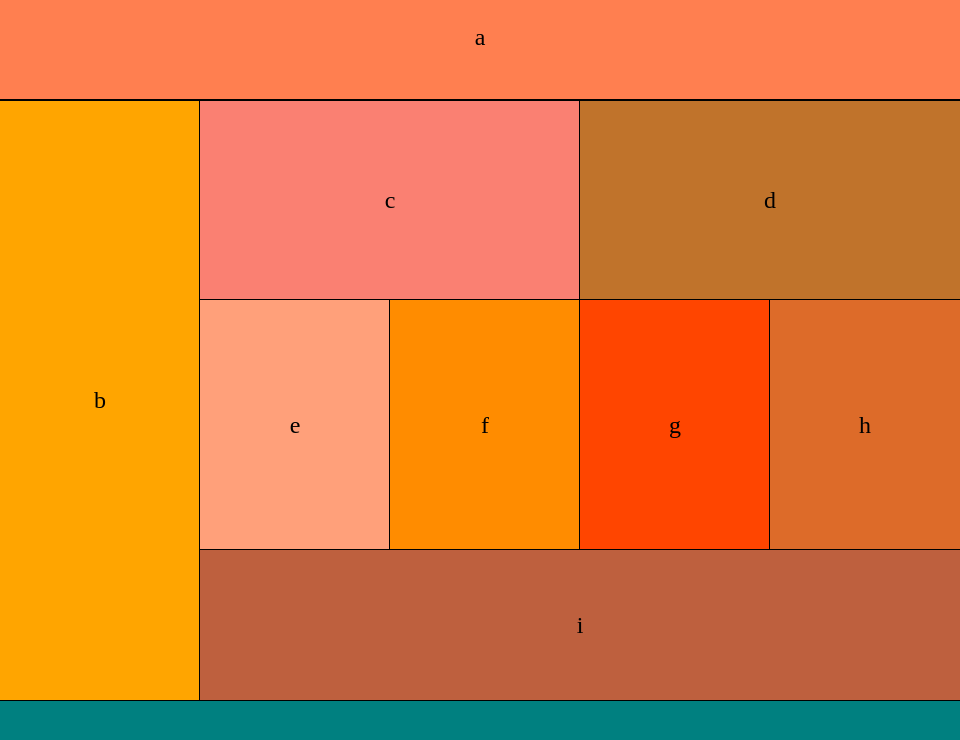
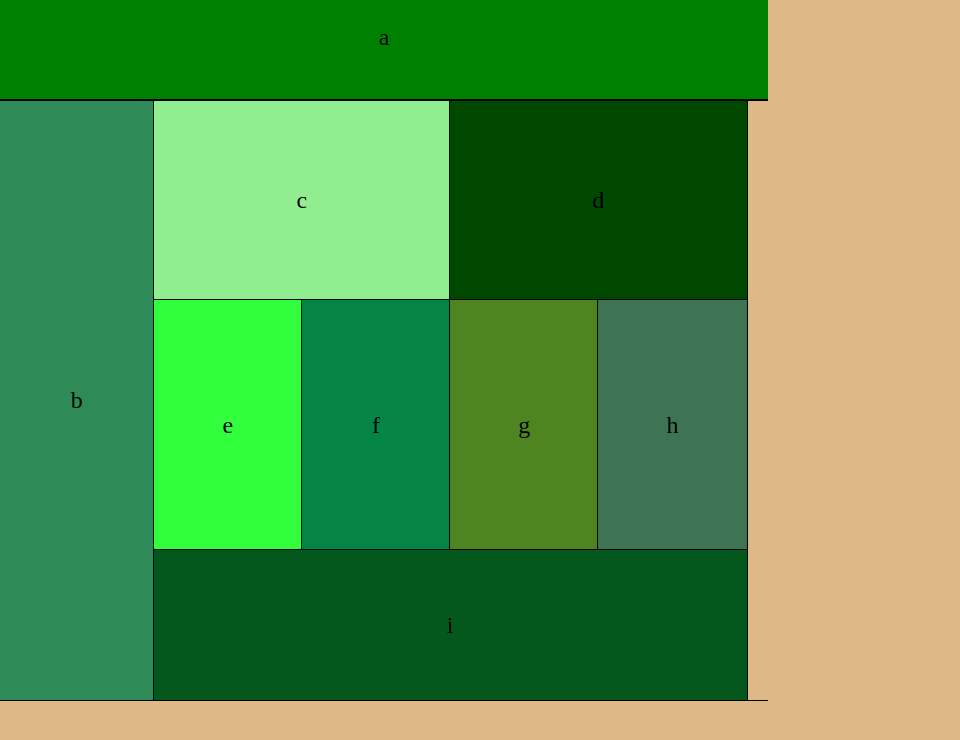
Before and after one commit to Stanels42/301-lab01, a plain HTML site: page index.html in a window 768 px wide. Shown: the whole page, 960 px wide, since content can reach past the window. Drawn offline with Linux system fonts and the light colour scheme.

Commit message:
Compleated the color changing for the tablit view

```diff
--- a/index.html
+++ b/index.html
@@ -6,8 +6,8 @@
     <link rel="stylesheet" href="styles/base.css">
 
     <!-- <link rel="stylesheet" href="styles/layout.css"> -->
-    <link rel="stylesheet" href="styles/layout-flex-box.css">
-    <!-- <link rel="stylesheet" href="styles/layout-grid.css"> -->
+    <!-- <link rel="stylesheet" href="styles/layout-flex-box.css"> -->
+    <link rel="stylesheet" href="styles/layout-grid.css">
 
     <link rel="stylesheet" href="styles/module.css">
     <link rel="stylesheet" href="styles/theme.css">
--- a/styles/base.css
+++ b/styles/base.css
@@ -4,7 +4,14 @@ body {
   background-color: coral;
 }
 
-@media only screen and (min-width: 768px) {
+@media only screen and (min-width: 768px) and (max-width: 959px) {
+  body {
+    width: 100%;
+    background-color: burlywood;
+  }
+}
+
+@media only screen and (min-width: 960px) {
   body {
     width: 960px;
     background-color: teal;
--- a/styles/layout-flex-box.css
+++ b/styles/layout-flex-box.css
@@ -42,7 +42,7 @@ footer {
   line-height: 80px;
 }
 
-@media only screen and (min-width: 768px) {
+@media only screen and (min-width: 768px) and (max-width: 959px) {
   header {
     height: 100px;
   }
@@ -85,3 +85,9 @@ footer {
     line-height: 150px;
   }
 }
+
+@media only screen and (min-width: 960px) {
+  body {
+    width: 960px;
+  }
+}
--- a/styles/layout-grid.css
+++ b/styles/layout-grid.css
@@ -43,14 +43,62 @@ footer {
   line-height: 80px;
 }
 
-@media only screen and (min-width: 768px) {
+@media only screen and (min-width: 768px) and (max-width: 959px) {
   header {
     height: 100px;
   }
 
   main {
     display: grid;
-    grid-template-columns: 200px 760px;
+    grid-template-columns: 20% calc(100% - 175px);
+    grid-template-rows: 200px 250px 150px;
+    justify-items: stretch;
+    align-items: stretch;
+  }
+
+  nav {
+    grid-column: 1 / 2;
+    grid-row: 1 / 4;
+    height: 100%;
+    line-height: 600px;
+  }
+
+  div {
+    grid-area: 1 / 2 / 2 / 3;
+
+    display: grid;
+    grid-template-columns: 1fr 1fr;
+  }
+
+  div article {
+    height: 200px;
+    line-height: 200px;
+  }
+
+  section {
+    grid-area: 2 / 2 / 3 / 3;
+    grid-template-columns: repeat(4, 1fr);
+    grid-template-rows: 1fr;
+
+    width: 100%;
+    height: 250px;
+  }
+
+  footer {
+    grid-area: 3 / 2 / 4 / 3;
+    height: 150px;
+    line-height: 150px;
+  }
+}
+
+@media only screen and (min-width: 960px) {
+  header {
+    height: 100px;
+  }
+
+  main {
+    display: grid;
+    grid-template-columns: 200px 1fr;
     grid-template-rows: 200px 250px 150px;
     justify-items: stretch;
     align-items: stretch;
--- a/styles/theme.css
+++ b/styles/theme.css
@@ -33,7 +33,44 @@ footer {
   background-color: rgb(57, 102, 98);
 }
 
-@media only screen and (min-width: 768px) {
+@media only screen and (min-width: 768px) and (max-width: 959px) {
+  header {
+    background-color: green;
+  }
+  nav {
+    background-color: seagreen;
+  }
+
+  div > article {
+    background-color:lightgreen;
+  }
+
+  div > article:last-child {
+    background-color: rgb(0, 71, 0)
+  }
+
+  section article{
+    background-color:rgb(49, 255, 59);
+  }
+
+  section article:nth-child(2){
+    background-color:rgb(5, 133, 69);
+  }
+
+  section article:nth-child(3){
+    background-color:rgb(78, 133, 33);
+  }
+
+  section article:nth-child(4){
+    background-color:rgb(62, 116, 83);
+  }
+
+  footer {
+    background-color: rgb(4, 88, 30);
+  }
+}
+
+@media only screen and (min-width: 960px) {
   header {
     background-color: coral;
   }
```
